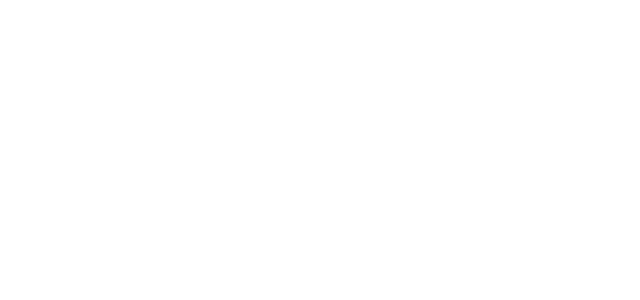
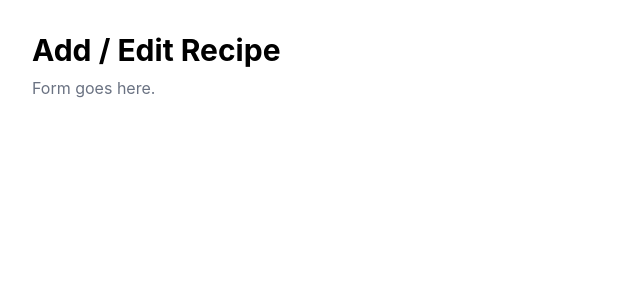
Before and after one commit to nak89/Recipe-book, a React (Vite) app: page /recipe/new in a window 1280 px wide. Before the commit this address had no page. Shown: the top 300 px of the page, without its empty margins (0-640 px from the left). Built offline with nearby package versions, Linux system fonts and the light colour scheme.

Commit message:
Add /recipe/new route

```diff
--- a/src/App.jsx
+++ b/src/App.jsx
@@ -1,11 +1,13 @@
 import { BrowserRouter, Routes, Route } from "react-router-dom"
 import HomePage from './pages/HomePage'
+import RecipeFormPage from './pages/RecipeFormPage'
 
 function App() {
   return (
     <BrowserRouter>
       <Routes>
         <Route path ="/" element={<HomePage />} />
+        <Route path ="/recipe/new" element={<RecipeFormPage />} />
       </Routes>
     </BrowserRouter>
   )
--- /dev/null
+++ b/src/pages/RecipeFormPage.jsx
@@ -0,0 +1,9 @@
+function RecipeFormPage() {
+    return (
+        <div className="p-8">
+            <h1 className="text-3xl font-bold">Add / Edit Recipe</h1>
+            <p className="text-gray-500 mt-2">Form goes here.</p>
+        </div>
+    )
+}
+export default RecipeFormPage
```
